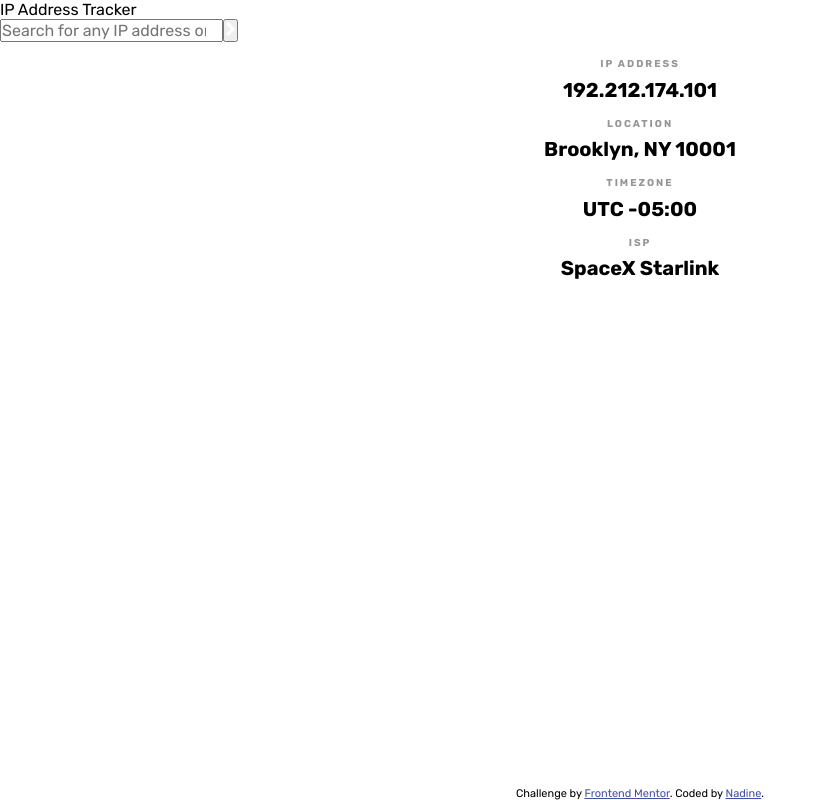
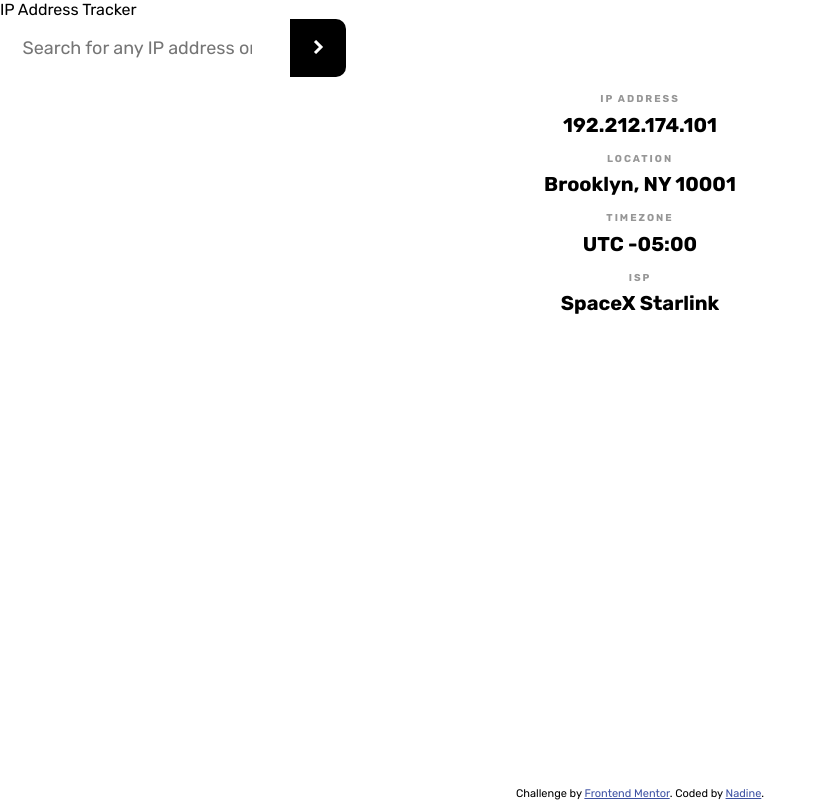
Before and after one commit to nadlgit/fmchallenge-ip-address-tracker, a Next.js app: page / in a window 1280 px wide. Shown: the whole page, without its empty margins (0-827 px from the left). Built offline with nearby package versions, Linux system fonts and the light colour scheme.

Commit message:
feat: Search component

```diff
--- a/src/components/main-app/main-app.jsx
+++ b/src/components/main-app/main-app.jsx
@@ -9,7 +9,7 @@ export const MainApp = () => {
     <div className={styles.container}>
       <main>
         <h1>IP Address Tracker</h1>
-        <Search />
+        <Search onSearch={() => {}} />
         <LocationInfo
           ip={'192.212.174.101'}
           location={'Brooklyn, NY 10001'}
--- a/src/components/search/search.jsx
+++ b/src/components/search/search.jsx
@@ -1,11 +1,20 @@
 import styles from './search.module.css';
 import IconArrow from 'assets/images/icon-arrow.svg';
 import Image from 'next/image';
+import { useRef } from 'react';
 
-export const Search = () => {
+export const Search = ({ onSearch = () => {} }) => {
+  const input = useRef();
+  const handleSubmit = (e) => {
+    e.preventDefault();
+    const value = input.current.value;
+    input.current.value = '';
+    onSearch(value);
+  };
+
   return (
-    <form className={styles.form}>
-      <input type="search" placeholder="Search for any IP address or domain" />
+    <form className={styles.form} onSubmit={handleSubmit}>
+      <input ref={input} type="search" placeholder="Search for any IP address or domain" />
       <button>
         <Image src={IconArrow} alt="Submit" />
       </button>
--- a/src/components/search/search.module.css
+++ b/src/components/search/search.module.css
@@ -0,0 +1,21 @@
+.form {
+  font-size: 1.125rem;
+}
+
+.form input,
+.form button {
+  padding: 1em 1.25em;
+  border: none;
+}
+
+.form input {
+  background-color: white;
+  border-top-left-radius: 10px;
+  border-bottom-left-radius: 10px;
+}
+
+.form button {
+  background-color: black;
+  border-top-right-radius: 10px;
+  border-bottom-right-radius: 10px;
+}
--- a/src/styles/globals.css
+++ b/src/styles/globals.css
@@ -5,6 +5,17 @@
   margin: 0;
   padding: 0;
   font: inherit;
+  color: inherit;
+  text-transform: inherit;
+  letter-spacing: inherit;
+}
+button,
+input {
+  border: solid 1px;
+  background: transparent;
+}
+button:not(:disabled) {
+  cursor: pointer;
 }
 
 :root {
```
